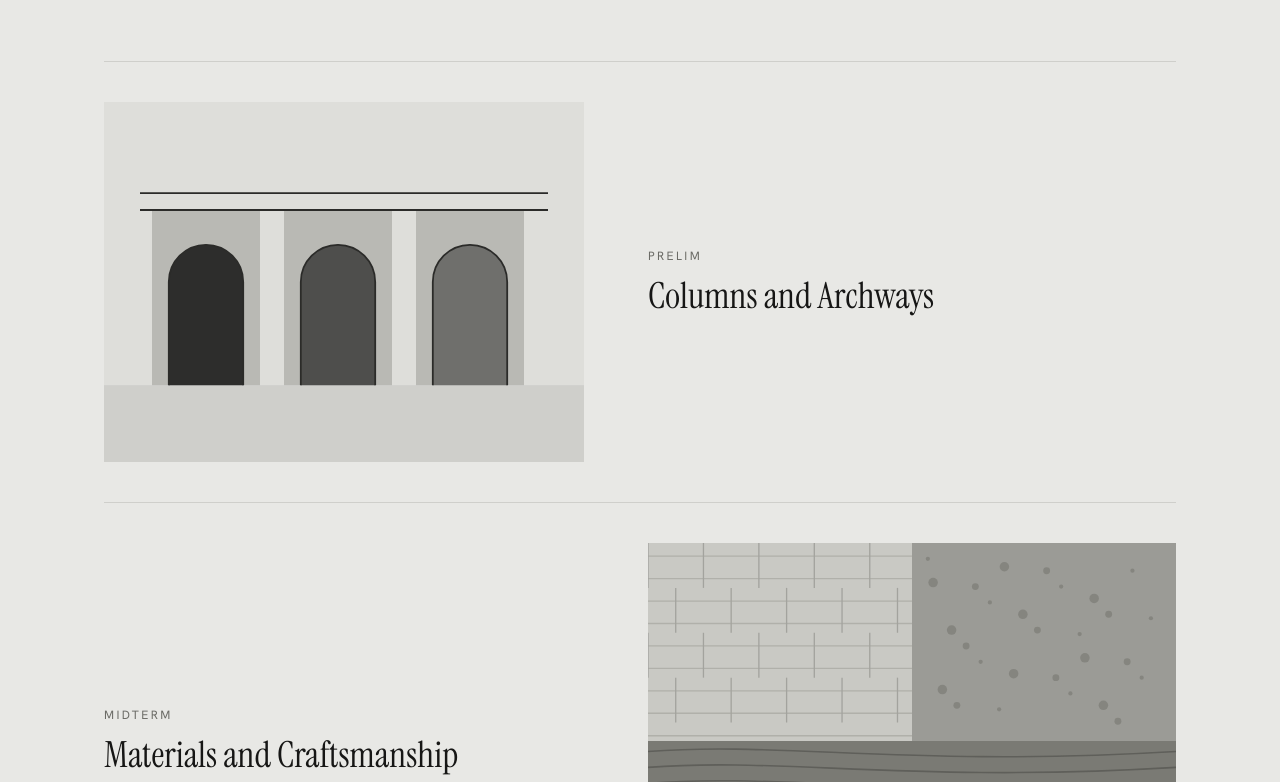
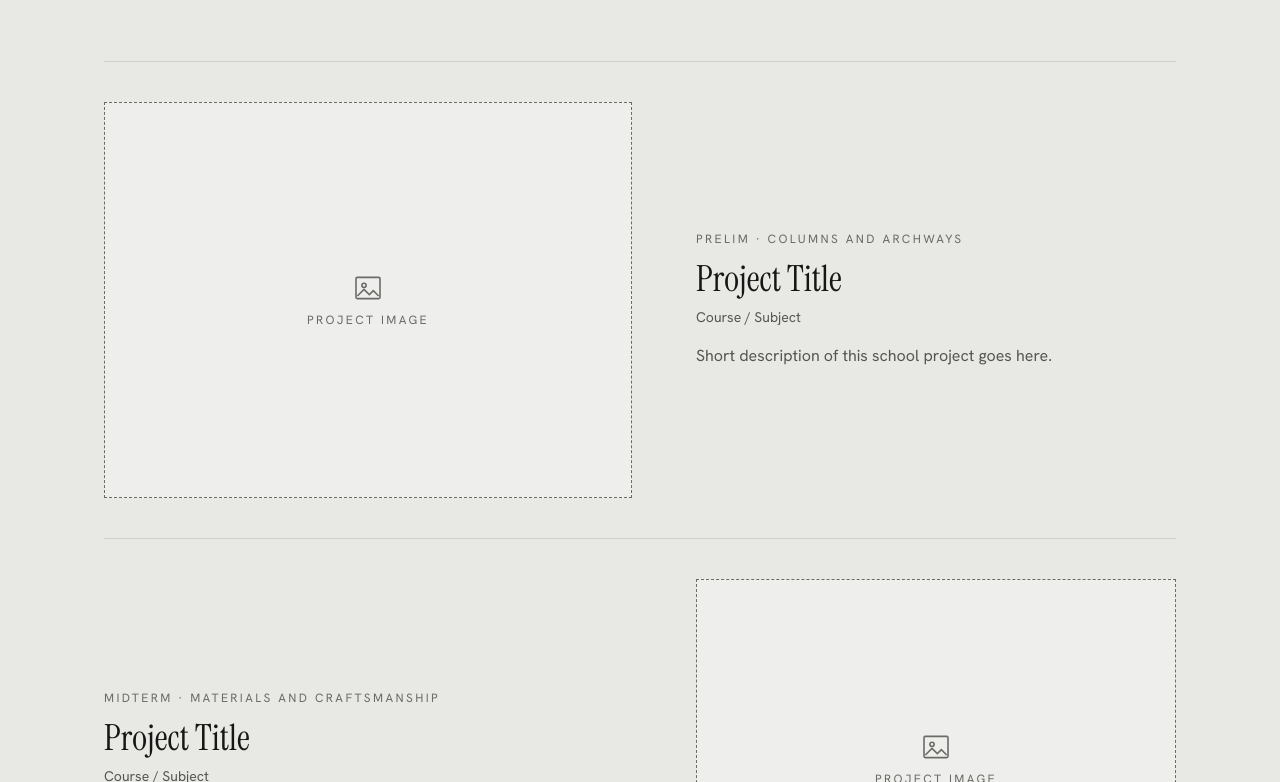
Before and after one commit to DeghneG/harryvilla-portfolio, a React (Vite) app: page / in a window 1280 px wide. Shown: the part 1438-2220 px from the top of the page. Built offline with nearby package versions, Linux system fonts and the light colour scheme.

Commit message:
Replace exhibits with school project placeholders
Co-Authored-By: Claude Sonnet 5.5 <noreply@anthropic.com>

```diff
--- a/src/components/Plate.tsx
+++ /dev/null
@@ -1,116 +0,0 @@
-import type { PlateKind } from '../data/content'
-
-/** Original line-drawn architectural plates, used in place of photography. */
-export function Plate({ kind, className = '' }: { kind: PlateKind; className?: string }) {
-  return (
-    <svg
-      viewBox="0 0 400 300"
-      role="img"
-      aria-label={labels[kind]}
-      className={`block h-full w-full ${className}`}
-      preserveAspectRatio="xMidYMid slice"
-    >
-      <rect width="400" height="300" fill="#dededa" />
-      {kind === 'arches' && <Arches />}
-      {kind === 'columns' && <Columns />}
-      {kind === 'materials' && <Materials />}
-      {kind === 'blend' && <Blend />}
-    </svg>
-  )
-}
-
-const labels: Record<PlateKind, string> = {
-  arches: 'Line drawing of a row of stone archways',
-  columns: 'Line drawing of fluted columns beneath an entablature',
-  materials: 'Abstract study of stone, timber and concrete surfaces',
-  blend: 'Drawing of a classical arch beside a modern concrete block',
-}
-
-const stroke = { stroke: '#2b2b29', strokeWidth: 1.5 } as const
-
-function Arches() {
-  return (
-    <g>
-      <rect x="0" y="236" width="400" height="64" fill="#cfcfcb" />
-      {[0, 1, 2].map((i) => {
-        const x = 40 + i * 110
-        return (
-          <g key={i}>
-            <rect x={x} y="90" width="90" height="146" fill="#b9b9b4" />
-            <path d={`M${x + 14} 236 V150 a31 31 0 0 1 62 0 V236 Z`} fill="#161615" opacity={0.85 - i * 0.2} />
-            <path d={`M${x} 90 H${x + 90}`} fill="none" {...stroke} />
-            <path d={`M${x + 14} 236 V150 a31 31 0 0 1 62 0 V236`} fill="none" {...stroke} />
-          </g>
-        )
-      })}
-      <path d="M30 90 H370 M30 76 H370" fill="none" {...stroke} />
-    </g>
-  )
-}
-
-function Columns() {
-  return (
-    <g>
-      <path d="M40 60 H360 V80 H40 Z" fill="#b9b9b4" {...stroke} />
-      <path d="M30 46 H370 V60 H30 Z" fill="#a3a39e" {...stroke} />
-      {[0, 1, 2, 3, 4].map((i) => {
-        const x = 62 + i * 68
-        return (
-          <g key={i}>
-            <rect x={x} y="80" width="28" height="150" fill="#cfcfcb" />
-            {[6, 12, 18, 24].map((f) => (
-              <path key={f} d={`M${x + f} 80 V230`} stroke="#8c8c88" strokeWidth="1" />
-            ))}
-            <rect x={x - 5} y="230" width="38" height="8" fill="#a3a39e" {...stroke} />
-            <rect x={x - 4} y="74" width="36" height="6" fill="#a3a39e" {...stroke} />
-          </g>
-        )
-      })}
-      <rect x="20" y="238" width="360" height="12" fill="#8c8c88" />
-    </g>
-  )
-}
-
-function Materials() {
-  return (
-    <g>
-      <rect x="0" y="0" width="200" height="150" fill="#c9c9c4" />
-      {Array.from({ length: 9 }).map((_, i) => (
-        <path key={i} d={`M0 ${i * 17 + 10} H200`} stroke="#b0b0aa" strokeWidth="1" />
-      ))}
-      {[0, 1, 2, 3].map((r) =>
-        [0, 1, 2, 3, 4].map((c) => (
-          <path key={`${r}${c}`} d={`M${c * 42 + (r % 2) * 21} ${r * 34} v34`} stroke="#a3a39e" strokeWidth="1" />
-        )),
-      )}
-      <rect x="200" y="0" width="200" height="150" fill="#9b9b96" />
-      {Array.from({ length: 28 }).map((_, i) => (
-        <circle key={i} cx={212 + ((i * 97) % 176)} cy={12 + ((i * 61 + (i % 3) * 29) % 126)} r={1.6 + (i % 3)} fill="#85857f" />
-      ))}
-      <rect x="0" y="150" width="400" height="150" fill="#7a7a74" />
-      {Array.from({ length: 12 }).map((_, i) => (
-        <path
-          key={i}
-          d={`M0 ${158 + i * 12} C100 ${150 + i * 12} 200 ${170 + i * 12} 400 ${158 + i * 12}`}
-          stroke="#5f5f5a"
-          strokeWidth="1.2"
-          fill="none"
-        />
-      ))}
-    </g>
-  )
-}
-
-function Blend() {
-  return (
-    <g>
-      <rect x="0" y="240" width="400" height="60" fill="#cfcfcb" />
-      <path d="M50 240 V140 a50 50 0 0 1 100 0 V240 Z" fill="#b9b9b4" {...stroke} />
-      <path d="M72 240 V146 a28 28 0 0 1 56 0 V240 Z" fill="#161615" opacity="0.8" />
-      <rect x="190" y="70" width="170" height="170" fill="#55554f" />
-      <rect x="190" y="70" width="170" height="14" fill="#2b2b29" />
-      <rect x="215" y="110" width="120" height="70" fill="#dededa" opacity="0.85" />
-      <path d="M275 110 V180 M215 145 H335" stroke="#55554f" strokeWidth="1.5" />
-    </g>
-  )
-}
--- a/src/components/Work.tsx
+++ b/src/components/Work.tsx
@@ -1,5 +1,4 @@
 import { projects } from '../data/content'
-import { Plate } from './Plate'
 import { Reveal } from './Reveal'
 
 export function Work() {
@@ -9,13 +8,26 @@ export function Work() {
         <Reveal as="h2" className="font-display text-4xl text-ink md:text-5xl">Portfolio exhibits</Reveal>
         <div className="mt-14 border-t border-stone">
           {projects.map((p, i) => (
-            <Reveal key={p.term} as="article" className="grid items-center gap-8 border-b border-stone py-10 md:grid-cols-[1fr_1.1fr] md:gap-16">
+            <Reveal key={p.term} as="article" className="grid items-center gap-8 border-b border-stone py-10 md:grid-cols-[1.1fr_1fr] md:gap-16">
               <div className={`aspect-[4/3] overflow-hidden ${i % 2 ? 'md:order-2' : ''}`}>
-                <Plate kind={p.kind} />
+                {p.image ? (
+                  <img src={p.image} alt={p.title} loading="lazy" className="size-full object-cover" />
+                ) : (
+                  <div className="flex size-full flex-col items-center justify-center gap-2 border border-dashed border-ash bg-paper/60 text-ash">
+                    <svg aria-hidden viewBox="0 0 24 24" className="size-8" fill="none" stroke="currentColor" strokeWidth="1.2">
+                      <rect x="3" y="4" width="18" height="16" rx="1" />
+                      <circle cx="9" cy="10" r="1.6" />
+                      <path d="m4 18 5-5 4 4 3-3 4 4" />
+                    </svg>
+                    <span className="text-xs tracking-[0.2em] uppercase">Project image</span>
+                  </div>
+                )}
               </div>
               <div>
-                <p className="text-xs tracking-[0.2em] text-ash uppercase">{p.term}</p>
-                <h4 className="mt-3 font-display text-3xl text-ink md:text-4xl">{p.title}</h4>
+                <p className="text-xs tracking-[0.2em] text-ash uppercase">{p.term} · {p.category}</p>
+                <h3 className="mt-3 font-display text-3xl text-ink md:text-4xl">{p.title}</h3>
+                <p className="mt-2 text-sm text-slate">{p.course}</p>
+                <p className="mt-4 max-w-md leading-relaxed text-slate">{p.description}</p>
               </div>
             </Reveal>
           ))}
--- a/src/data/content.ts
+++ b/src/data/content.ts
@@ -1,4 +1,4 @@
-// All copy comes from "Villa Portfolio Sitemap.pdf".
+// Site copy comes from "Villa Portfolio Sitemap.pdf".
 export const profile = {
   name: 'Harry Leonard Villa',
   tagline: 'Designing structure: ancient, modern',
@@ -13,11 +13,40 @@ export const categories = [
   { id: 'modern', title: 'Modern Architecture' },
 ]
 
-export type PlateKind = 'arches' | 'columns' | 'materials' | 'blend'
+export interface Project {
+  term: 'Prelim' | 'Midterm' | 'Finals'
+  /** Exhibit category (from the sitemap). */
+  category: string
+  /** PLACEHOLDER — replace with the real school project title. */
+  title: string
+  /** PLACEHOLDER — replace with the course / subject name. */
+  course: string
+  /** PLACEHOLDER — replace with a short description of the project. */
+  description: string
+  /** Set to a path in /public (e.g. "/projects/prelim.jpg") to replace the placeholder image. */
+  image?: string
+}
 
-// Prelim / Midterm / Finals titles requested by the user, paired with the PDF's exhibits.
-export const projects = [
-  { term: 'Prelim', title: 'Columns and Archways', kind: 'arches' as PlateKind },
-  { term: 'Midterm', title: 'Materials and Craftsmanship', kind: 'materials' as PlateKind },
-  { term: 'Finals', title: 'Ancient, Modern', kind: 'blend' as PlateKind },
+export const projects: Project[] = [
+  {
+    term: 'Prelim',
+    category: 'Columns and Archways',
+    title: 'Project Title',
+    course: 'Course / Subject',
+    description: 'Short description of this school project goes here.',
+  },
+  {
+    term: 'Midterm',
+    category: 'Materials and Craftsmanship',
+    title: 'Project Title',
+    course: 'Course / Subject',
+    description: 'Short description of this school project goes here.',
+  },
+  {
+    term: 'Finals',
+    category: 'Ancient, Modern',
+    title: 'Project Title',
+    course: 'Course / Subject',
+    description: 'Short description of this school project goes here.',
+  },
 ]
```
